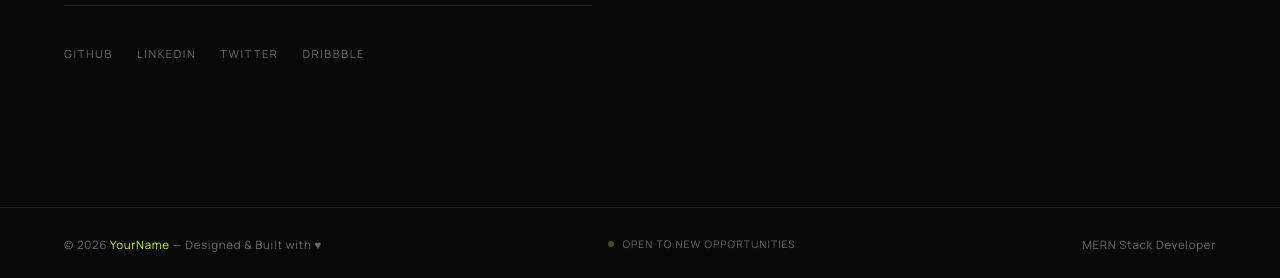
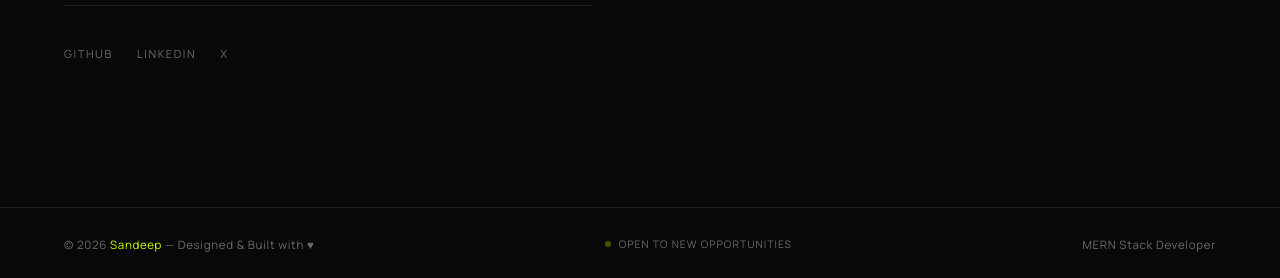
Before and after one commit to sandy1997-dev/portfolio, a Next.js app: page / in a window 1280 px wide. Shown: the part 4849-5127 px from the top of the page. Built offline with nearby package versions, Linux system fonts and the light colour scheme; a web font is replaced by a local one.

Commit message:
update portfolio project final

```diff
--- a/components/Contact.tsx
+++ b/components/Contact.tsx
@@ -125,9 +125,8 @@ export default function Contact() {
           <motion.div className="flex flex-wrap gap-6 mt-10" {...fadeUp(0.5)}>
             {[
               { label: "GitHub", href: "https://github.com/sandy1997-dev" },
-              { label: "LinkedIn", href: "#" },
-              { label: "Twitter", href: "#" },
-              { label: "Dribbble", href: "#" },
+              { label: "LinkedIn", href: "www.linkedin.com/in/sandeep-kumar-pati-b49976189" },
+              { label: "X", href: "https://x.com/KumarSande7673" },
             ].map(({ label, href }) => (
               <a
                 key={label}
--- a/components/Footer.tsx
+++ b/components/Footer.tsx
@@ -8,7 +8,7 @@ export default function Footer() {
       <p className="text-[0.72rem] text-muted tracking-[0.06em]">
         © {year}{" "}
         <a href="#" className="text-accent hover:text-cream transition-colors duration-200">
-          YourName
+          Sandeep
         </a>{" "}
         — Designed & Built with ♥
       </p>
--- a/components/Loader.tsx
+++ b/components/Loader.tsx
@@ -28,31 +28,35 @@ export default function Loader() {
       {!loaded && (
         <motion.div
           id="loader"
-          className="fixed inset-0 z-[9999] flex flex-col items-center justify-center gap-8 bg-black"
+          // Using px-6 to ensure content doesn't touch screen edges on tiny devices
+          className="fixed inset-0 z-[9999] flex flex-col items-center justify-center gap-6 md:gap-8 bg-black px-6"
           exit={{ opacity: 0 }}
           transition={{ duration: 0.8, ease: [0.76, 0, 0.24, 1] }}
         >
           {/* Name reveal */}
-          <div className="flex gap-[0.05em] overflow-hidden">
+          {/* Changed whitespace-nowrap and tracking to keep letters together */}
+          <div className="flex flex-wrap justify-center gap-[0.02em] overflow-hidden whitespace-nowrap">
             {NAME.split("").map((char, i) => (
               <motion.span
                 key={i}
-                className="font-display text-5xl md:text-7xl font-black text-cream leading-none"
+                // Responsive font sizes: text-3xl (mobile) -> text-5xl (tablet) -> text-7xl (desktop)
+                className="font-display text-3xl sm:text-5xl md:text-7xl font-black text-cream leading-none inline-block"
                 initial={{ y: "110%" }}
                 animate={{ y: 0 }}
                 transition={{
                   duration: 0.7,
-                  delay: i * 0.06,
+                  delay: i * 0.04, // Slightly faster delay for smoother feel
                   ease: [0.76, 0, 0.24, 1],
                 }}
               >
-                {char}
+                {char === " " ? "\u00A0" : char}
               </motion.span>
             ))}
           </div>
 
           {/* Progress bar */}
-          <div className="w-48 h-px bg-border overflow-hidden">
+          {/* Changed w-48 (fixed) to w-full max-w-[200px] for fluidity */}
+          <div className="w-full max-w-[150px] md:max-w-[240px] h-px bg-white/20 overflow-hidden">
             <motion.div
               className="h-full bg-accent"
               style={{ width: `${progress}%` }}
@@ -62,7 +66,7 @@ export default function Loader() {
 
           {/* Progress number */}
           <motion.span
-            className="font-body text-xs tracking-[0.2em] text-muted"
+            className="font-body text-[10px] md:text-xs tracking-[0.2em] text-muted uppercase"
             initial={{ opacity: 0 }}
             animate={{ opacity: 1 }}
             transition={{ delay: 0.3 }}
--- a/components/Projects.tsx
+++ b/components/Projects.tsx
@@ -29,8 +29,8 @@ const PROJECTS = [
     desc: "Trello-style task board with drag-and-drop, team collaboration, and analytics dashboard.",
     tags: ["Next.js", "GraphQL", "MongoDB", "Prisma"],
     year: "2026",
-    link: "#",
-    github: "#",
+    link: "https://projectflow-lime.vercel.app/",
+    github: "https://github.com/sandy1997-dev/projectflow",
   },
   {
     num: "04",
@@ -38,8 +38,8 @@ const PROJECTS = [
     desc: "Personal finance tracker with budget analytics, expense categories, and beautiful D3.js charts.",
     tags: ["React", "D3.js", "Node.js", "PostgreSQL"],
     year: "2026",
-    link: "#",
-    github: "#",
+    link: "https://fintech-dashboard-pink.vercel.app/",
+    github: "https://github.com/sandy1997-dev/fintech-dashboard",
   },
   {
     num: "05",
```
